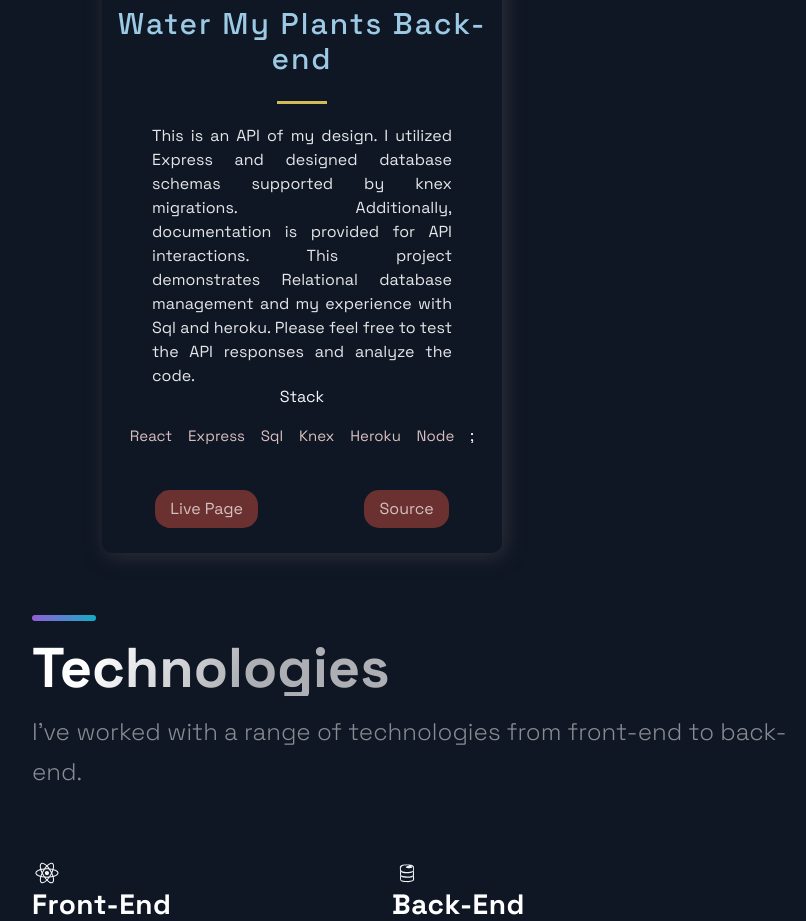
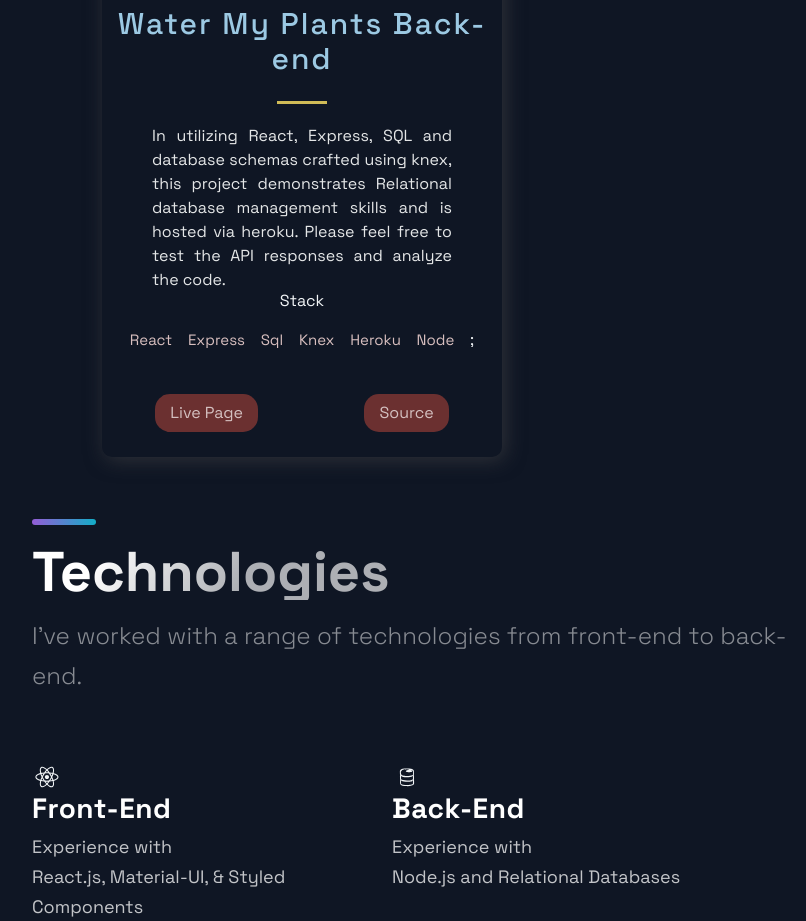
Before and after one commit to credleo95/Portfolio-OC, a Next.js app: page / in a window 1280 px wide. Shown: the part 1742-2663 px from the top of the page, without its empty margins (88-894 px from the left). Built offline with nearby package versions, Linux system fonts and the light colour scheme.

Commit message:
updated project description

```diff
--- a/src/constants/constants.js
+++ b/src/constants/constants.js
@@ -22,7 +22,7 @@
   {
     title: 'Water My Plants Back-end',
     description:
-      'This is an API of my design. I utilized Express and designed database schemas supported by knex migrations. Additionally, documentation is provided for API interactions. This project demonstrates Relational database management and my experience with Sql and heroku. Please feel free to test the API responses and analyze the code. ',
+      'In utilizing React, Express, SQL and database schemas crafted using knex, this project demonstrates Relational database management skills and is hosted via heroku. Please feel free to test the API responses and analyze the code.',
     image: '/images/3.jpg',
     tags: ['React', 'Express', 'Sql', 'Knex', 'Heroku', 'Node'],
     source: 'https://github.com/credleo95/water-my-plants-backend',
```
